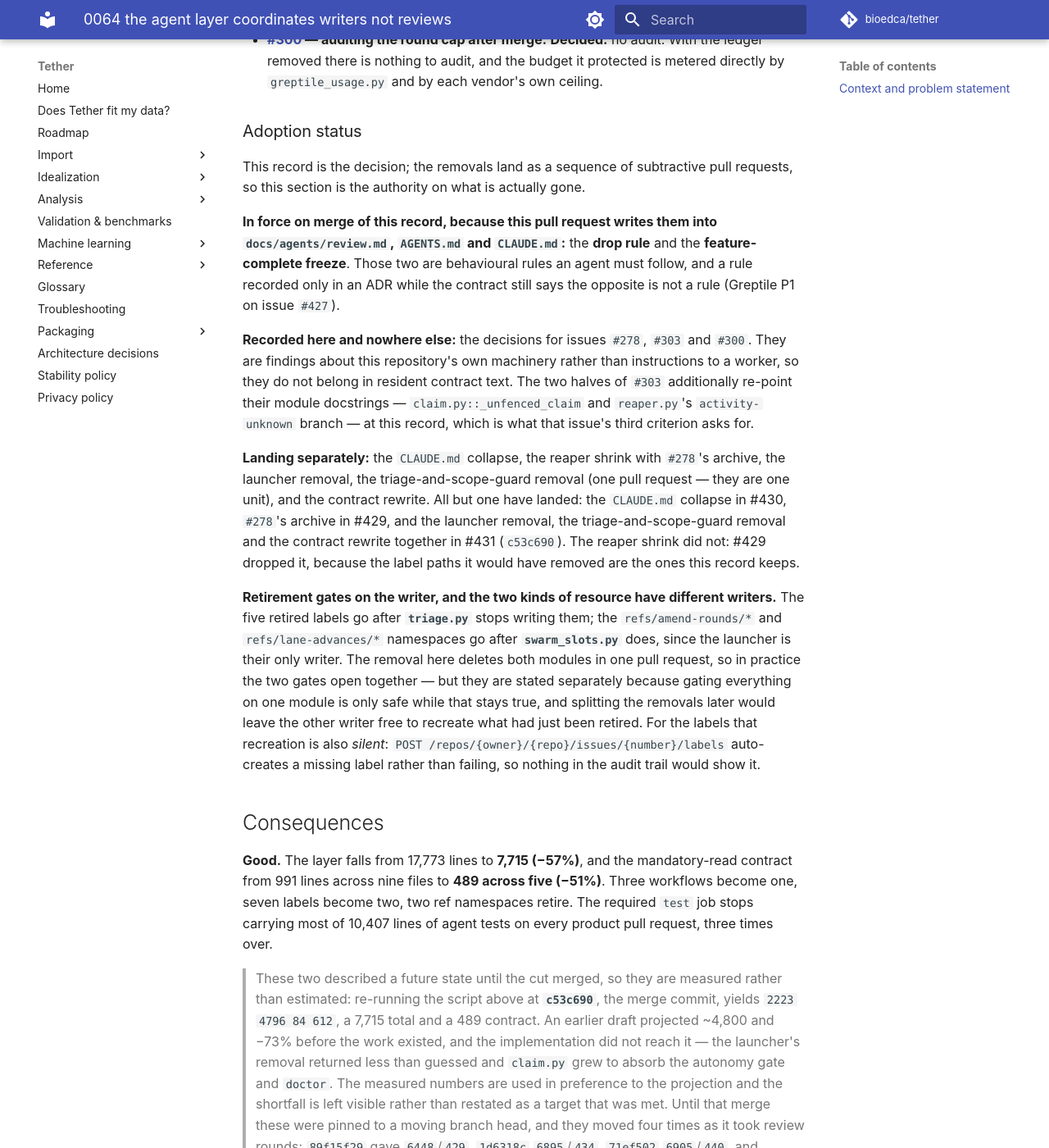
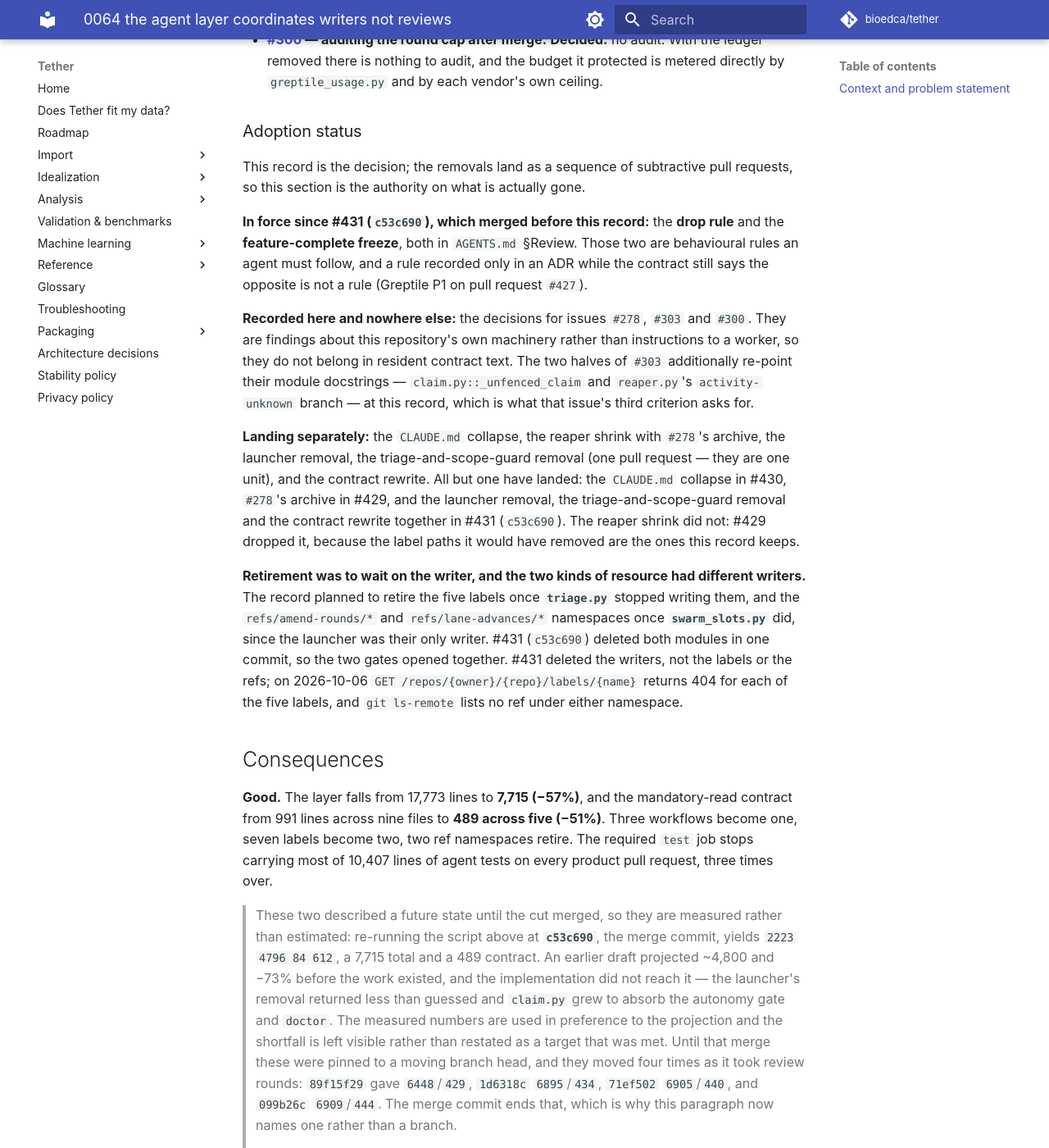
Before and after one commit to bioedca/tether, an MkDocs documentation site: the page built from docs/adr/0064-the-agent-layer-coordinates-writers-not-reviews.md, in a window 1280 px wide and 1400 px high, scrolled down 9956 px. Shown: the whole window at 82% size. Built offline with MkDocs 1.6.1 and Material for MkDocs 9.7.7, drawn with Linux system fonts in a browser that asks for light colours; comment, search, counter and statistics services are not loaded; the version menu is left out.

Commit message:
docs(adr): ADR-0064's adoption section records what landed, and where (#479) (#482)
Two Adoption status paragraphs still read in the sequencing of the record's
own pull request.

- 'In force on merge of this record, because this pull request writes them
  into docs/agents/review.md, AGENTS.md and CLAUDE.md' named files the
  merge, ca6b517, does not touch. Both rules reached AGENTS.md §Review
  through #431 (c53c690), which merged before the record and is its parent
  commit. The lead now says that and drops the false cause. Also: #427 is a
  pull request, not an issue.
- 'The removal here deletes both modules in one pull request' is now the
  record's plan plus what happened: #431 deleted triage.py and
  swarm_slots.py in one commit. A dated observation says the five labels
  return 404 and neither ref namespace holds a ref, without crediting #431
  for removing the labels or the refs.

```diff
--- a/docs/adr/0064-the-agent-layer-coordinates-writers-not-reviews.md
+++ b/docs/adr/0064-the-agent-layer-coordinates-writers-not-reviews.md
@@ -361,11 +361,10 @@ once by a human, `AGENTS.md` is read on every model call by every agent.
 This record is the decision; the removals land as a sequence of subtractive pull requests, so this
 section is the authority on what is actually gone.
 
-**In force on merge of this record, because this pull request writes them into
-`docs/agents/review.md`, `AGENTS.md` and `CLAUDE.md`:** the **drop rule** and the
-**feature-complete freeze**. Those two are behavioural rules an agent must follow, and a rule
-recorded only in an ADR while the contract still says the opposite is not a rule (Greptile P1 on
-issue `#427`).
+**In force since #431 (`c53c690`), which merged before this record:** the **drop rule** and the
+**feature-complete freeze**, both in `AGENTS.md` §Review. Those two are behavioural rules an agent
+must follow, and a rule recorded only in an ADR while the contract still says the opposite is not a
+rule (Greptile P1 on pull request `#427`).
 
 **Recorded here and nowhere else:** the decisions for issues `#278`, `#303` and `#300`. They are
 findings about this repository's own machinery rather than instructions to a worker, so they do not
@@ -380,15 +379,13 @@ in #429, and the launcher removal, the triage-and-scope-guard removal and the co
 together in #431 (`c53c690`). The reaper shrink did not: #429 dropped it, because the label paths it
 would have removed are the ones this record keeps.
 
-**Retirement gates on the writer, and the two kinds of resource have different writers.** The five
-retired labels go after **`triage.py`** stops writing them; the `refs/amend-rounds/*` and
-`refs/lane-advances/*` namespaces go after **`swarm_slots.py`** does, since the launcher is their
-only writer. The removal here deletes both modules in one pull request, so in practice the two
-gates open together — but they are stated separately because gating everything on one module is
-only safe while that stays true, and splitting the removals later would leave the other writer free
-to recreate what had just been retired. For the labels that recreation is also *silent*:
-`POST /repos/{owner}/{repo}/issues/{number}/labels` auto-creates a missing label rather than
-failing, so nothing in the audit trail would show it.
+**Retirement was to wait on the writer, and the two kinds of resource had different writers.** The
+record planned to retire the five labels once **`triage.py`** stopped writing them, and the
+`refs/amend-rounds/*` and `refs/lane-advances/*` namespaces once **`swarm_slots.py`** did, since the
+launcher was their only writer. #431 (`c53c690`) deleted both modules in one commit, so the two
+gates opened together. #431 deleted the writers, not the labels or the refs; on 2026-10-06
+`GET /repos/{owner}/{repo}/labels/{name}` returns 404 for each of the five labels, and
+`git ls-remote` lists no ref under either namespace.
 
 ## Consequences
 
```
